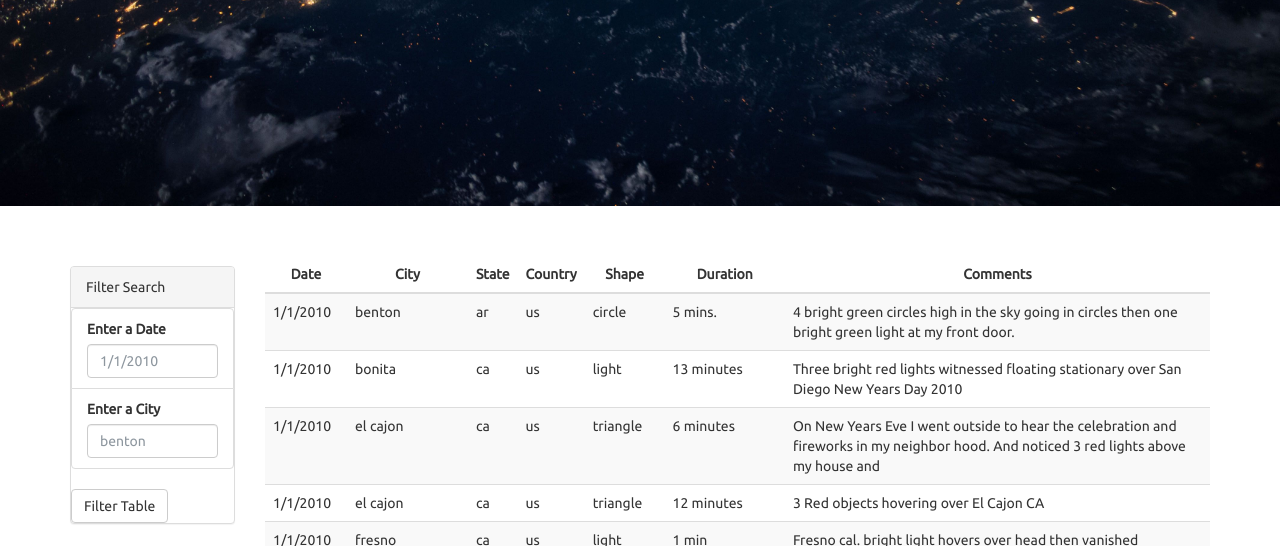
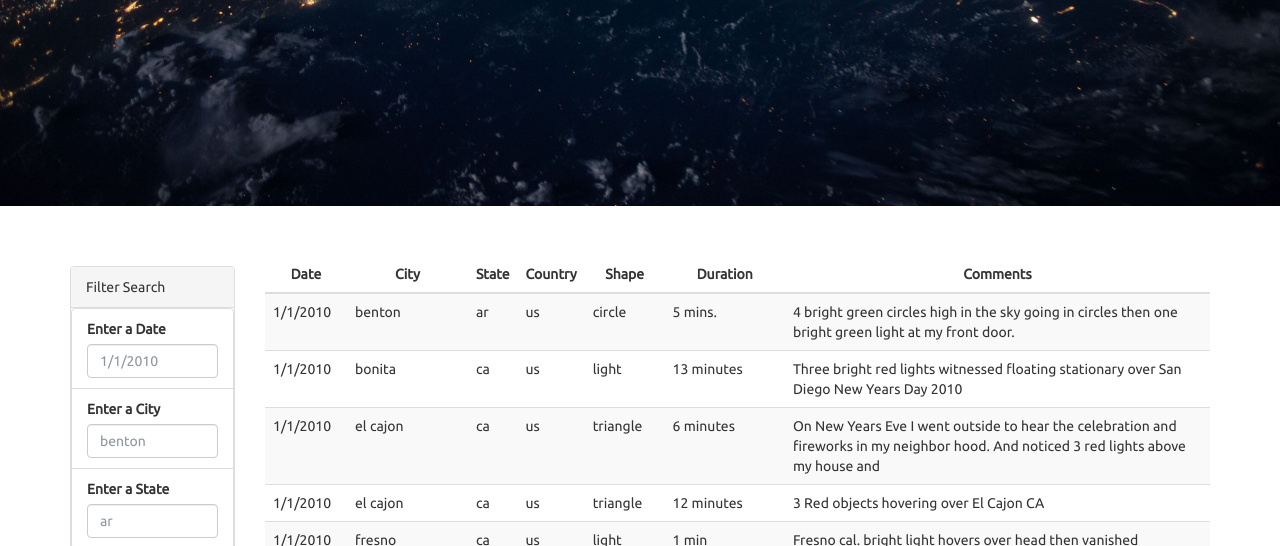
Before and after one commit to annabelcheong/javascript-challenge, a plain HTML site: page UFO-level-2/index.html in a window 1280 px wide. Shown: the part 406-952 px from the top of the page. Drawn offline with nearby package versions, Linux system fonts and the light colour scheme; files whose address does not match are found by name.

Commit message:
Added a state input field successfully on html

```diff
--- a/UFO-level-2/index.html
+++ b/UFO-level-2/index.html
@@ -45,6 +45,10 @@
                         <label for="city">Enter a City</label>
                         <input class="form-control" id="city" type="text" placeholder="benton">
                       </li>
+                      <li class="filter list-group-item">
+                        <label for="state">Enter a State</label>
+                        <input class="form-control" id="state" type="text" placeholder="ar">
+                      </li>
                     </ul>
                   </div>
                   <button id="filter-btn" type="button" class="btn btn-default">Filter Table</button>
--- a/UFO-level-2/static/js/app.js
+++ b/UFO-level-2/static/js/app.js
@@ -72,6 +72,7 @@ function runEnter(){
     console.log(inputValue);
     console.log(inputCityValue);
 
+    // Filtered data to include input values of the date/time, city, state, country, shape.
     var filteredData = ufo_data.filter(ufo_sighting => ufo_sighting.datetime === inputValue && ufo_sighting.city ===inputCityValue);
 
     console.log(filteredData);
@@ -103,9 +104,7 @@ function runEnter(){
 
     });
 
-///////////////////////////////////////////////////////
-//  Filter by CITY Column and output corresponding user input.
-///////////////////////////////////////////////////////
+
 
 
 
```
